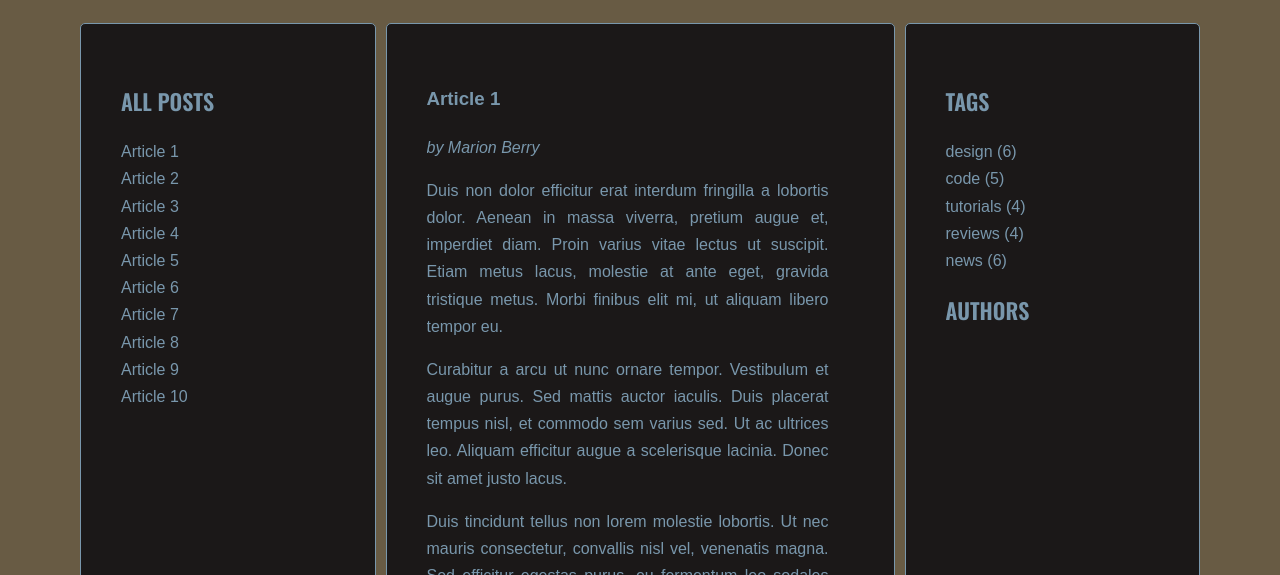
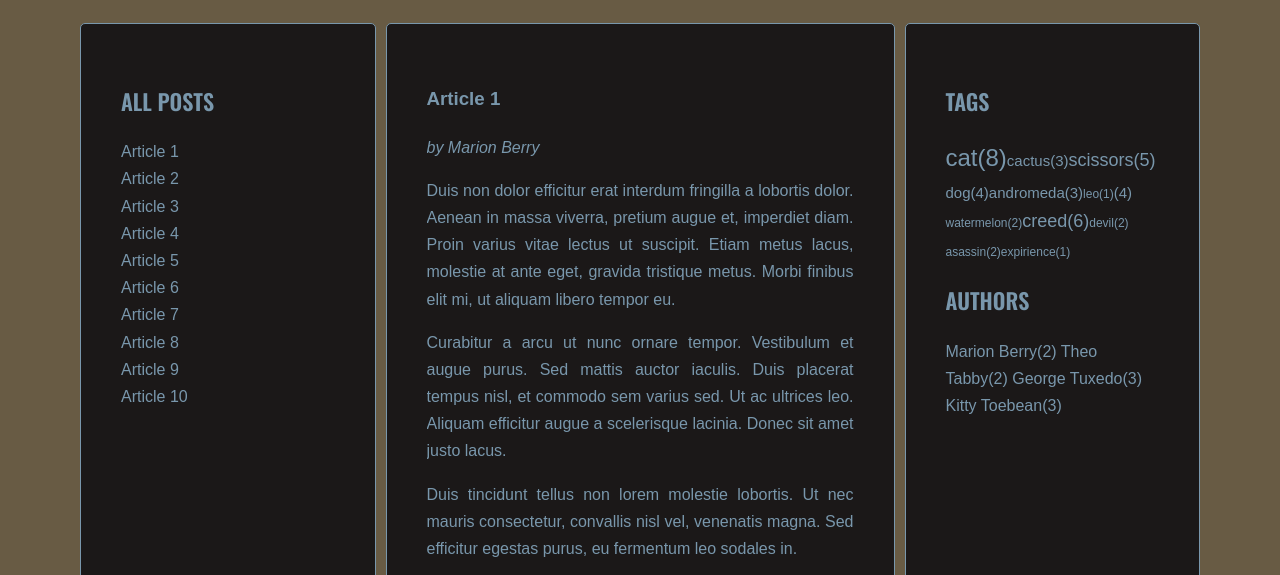
Before and after one commit to N1Anoobis/javascript-blog, a website: page index.html in a window 1280 px wide. Shown: the part 220-795 px from the top of the page. Drawn offline with nearby package versions, Linux system fonts and the light colour scheme.

Commit message:
Add function generate authors improvments

```diff
--- a/index.html
+++ b/index.html
@@ -34,7 +34,7 @@
                   </ul>
                 </div>
               </article>
-              <article class="post" id="article-2" data-tags="cat dog socker thailaan" post-author="by Theo Tabby">
+              <article class="post" id="article-2" data-tags="cat dog" post-author="by Theo Tabby">
                 <h3 class="post-title">Article 2</h3>
                 <p class="post-author"></p>
                 <div class="post-content">
@@ -51,7 +51,7 @@
                   </ul>
                 </div>
               </article>
-              <article class="post" id="article-3" data-tags="cat leo scissors gta " post-author="by George Tuxedo">
+              <article class="post" id="article-3" data-tags="cat andromeda leo scissors  " post-author="by George Tuxedo">
                 <h3 class="post-title">Article 3</h3>
                 <p class="post-author"></p>
                 <div class="post-content">
@@ -67,7 +67,7 @@
                   </ul>
                 </div>
               </article>
-              <article class="post" id="article-4" data-tags="delphin watermelon bazooka scissors" post-author="by Kitty Toebean">
+              <article class="post" id="article-4" data-tags="watermelon creed scissors" post-author="by Kitty Toebean">
                 <h3 class="post-title">Article 4</h3>
                 <p class="post-author"></p>
                 <div class="post-content">
@@ -101,7 +101,7 @@
                   </ul>
                 </div>
               </article>
-              <article class="post" id="article-6" data-tags="cat asassin creed testimony scissors" post-author="by George Tuxedo">
+              <article class="post" id="article-6" data-tags="cat asassin creed scissors" post-author="by George Tuxedo">
                 <h3 class="post-title">Article 6</h3>
                 <p class="post-author"></p>
                 <div class="post-content">
@@ -118,7 +118,7 @@
                   </ul>
                 </div>
               </article>
-              <article class="post" id="article-7" data-tags="cat brexit expirience" post-author="by Kitty Toebean">
+              <article class="post" id="article-7" data-tags="cat creed expirience" post-author="by Kitty Toebean">
                 <h3 class="post-title">Article 7</h3>
                 <p class="post-author"></p>
                 <div class="post-content">
@@ -135,7 +135,7 @@
                   </ul>
                 </div>
               </article>
-              <article class="post" id="article-8" data-tags="cat mozart anilan brexit creed" post-author="by Theo Tabby">
+              <article class="post" id="article-8" data-tags="cat creed" post-author="by Theo Tabby">
                 <h3 class="post-title">Article 8</h3>
                 <p class="post-author"></p>
                 <div class="post-content">
@@ -169,7 +169,7 @@
                   </ul>
                 </div>
               </article>
-              <article class="post" id="article-10" data-tags="delphin watermelon dog bazooka scissors" post-author="by George Tuxedo">
+              <article class="post" id="article-10" data-tags=" watermelon dog  creed scissors" post-author="by George Tuxedo">
                 <h3 class="post-title">Article 10</h3>
                 <p class="post-author"></p>
                 <div class="post-content">
@@ -190,11 +190,11 @@
             <aside class="sidebar">
               <h2 class="section-title">Tags</h2>
               <ul class="list tags">
-                <li><a href="#">design</a> <span>(6)</span></li>
+                <!-- <li><a href="#">design</a> <span>(6)</span></li>
                 <li><a href="#">code</a> <span>(5)</span></li>
                 <li><a href="#">tutorials</a> <span>(4)</span></li>
                 <li><a href="#">reviews</a> <span>(4)</span></li>
-                <li><a href="#">news</a> <span>(6)</span></li>
+                <li><a href="#">news</a> <span>(6)</span></li> -->
               </ul>
               <h2 class="section-title">Authors</h2>
               <ul class="list authors">
--- a/js/script.js
+++ b/js/script.js
@@ -33,7 +33,11 @@
     optTitleListSelector = '.titles',
     //select ul contain tags aner article
     optArticleTagsSelector = '.post-tags .list',
-    optArticleAuthorSelector = 'post-author';
+    optArticleAuthorSelector = 'post-author',
+    optAuthorsListSelector = '.authors',
+    optTagsListSelector = '.tags.list',
+    optCloudClassCount = 5,
+    optCloudClassPrefix = 'tag-size-';
 
   function generateTitleLinks(customSelector = '') {
     /* remove contents of titleList */
@@ -71,7 +75,30 @@
   }
   generateTitleLinks();
 
+  function calculateTagsParams(tags) {
+    const params = {
+      max: 0,
+      min: 99999,
+    };
+    for (let tag in tags) {
+      // console.log(tag + ' is used ' + tags[tag] + ' times');
+      params.max = Math.max(tags[tag], params.max);
+      params.min = Math.min(tags[tag], params.min);
+    }
+    return params;
+  }
+
+  function calculateTagClass(count, params) {
+    const normalizedCount = count - params.min;
+    const normalizedMax = params.max - params.min;
+    const percentage = normalizedCount / normalizedMax;
+    const classNumber = Math.floor(percentage * (optCloudClassCount - 1) + 1);
+    return optCloudClassPrefix + classNumber;
+  }
+
   function generateTags() {
+    /* [NEW] create a new variable allTags with an empty object */
+    let allTags = {};
     /* find all articles */
     const articles = document.querySelectorAll(optArticleSelector);
     /* START LOOP: for every article: */
@@ -90,20 +117,48 @@
 
       /* START LOOP: for each tag */
       for (let tag of articleTagsArray) {
-
+        // console.log(tag)
         /* generate HTML of the link */
         const linkHTML = `<li><a href="#tag-${tag}">${tag}</a></li>`;
         /* add generated code to html variable */
         // console.log(linkHTML);
         html = html + ' ' + linkHTML;
-
+        /* [NEW] check if this link is NOT already in allTags */
+        if (!allTags[tag]) {
+          /* [NEW] add tag to allTags object */
+          allTags[tag] = 1;
+        } else {
+          allTags[tag]++;
+        }
         /* END LOOP: for each tag */
       }
       /* insert HTML of all the links into the tags wrapper */
       tagsList.innerHTML = html;
+      // console.log(tagList.innerHTML)
       // console.log(html);
       /* END LOOP: for every article: */
     }
+    /* [NEW] find list of tags in right column */
+    const tagList = document.querySelector('.tags');
+
+    /* [NEW] create variable for all links HTML code */
+    const tagsParams = calculateTagsParams(allTags);
+
+    let allTagsHTML = '';
+
+    /* [NEW] START LOOP: for each tag in allTags: */
+    for (let tag in allTags) {
+      /* [NEW] generate code of a link and add it to allTagsHTML */
+      const tagLinkHTML = calculateTagClass(allTags[tag], tagsParams);
+
+
+      allTagsHTML += `<a href="#tag-${tag}"class="${tagLinkHTML}">${tag}(${ allTags[tag]})</a>`;
+    }
+
+    /* [NEW] END LOOP: for each tag in allTags: */
+
+    /*[NEW] add HTML from allTagsHTML to tagList */
+    tagList.innerHTML = allTagsHTML;
   }
 
   generateTags();
@@ -153,24 +208,42 @@
   addClickListenersToTags();
 
   function generateAuthors() {
-    //array with authors names
+    //object with authors names
+    let allAuthors = {};
     // const authorsArray = ['Kitty Toebean', 'Theo Tabby', 'George Tuxedo', 'Marion Berry'];
     /* find all articles */
     const authors = document.querySelectorAll(optArticleSelector);
     //empty html variable
     let html = '';
-    // my way of puting it in authors
-    ////////////////////
-    // for (const auto of authorsArray) {
 
-    //   let linkAutoHTML = `<a href="#${auto}">${auto}</a>`;
-    //   console.log(auto);
-    //   let placeToPaste = document.querySelector('.authors');
-    //   placeToPaste.innerHTML = placeToPaste.innerHTML + linkAutoHTML;
-    // }
-    ///////////////
     /* START LOOP: for every article: */
     for (let author of authors) {
+      //finding place to paste the authors links
+
+
+      const artAuthor = author.getAttribute('post-author').replace('by', '');
+
+
+      console.log(artAuthor);
+      const linkAutoHTML = `<li><a href="#tag-${artAuthor}">${artAuthor}</a></li>`;
+      /* add generated code to html variable */
+      // console.log(linkHTML);
+      html = html + ' ' + linkAutoHTML;
+      /* [NEW] check if this link is NOT already in allTags */
+      if (!allAuthors[artAuthor]) {
+        /* [NEW] add tag to allTags object */
+        allAuthors[artAuthor] = 1;
+      } else {
+        allAuthors[artAuthor]++;
+      }
+      console.log(allAuthors);
+
+
+
+
+
+
+
       // /* taking atribiutes from html */
       let authorTitle = author.getAttribute(optArticleAuthorSelector);
       //creating variable to create author title
@@ -179,6 +252,20 @@
       author.querySelector('.post-author').innerHTML = linkHTML;
       html = html + linkHTML;
     }
+    let placeToPaste = document.querySelector(optAuthorsListSelector);
+    let allAuthorsHTML = '';
+    for (let auto in allAuthors) {
+      /* [NEW] generate code of a link and add it to allTagsHTML */
+      // const tagLinkHTML = calculateTagClass(allTags[tag], tagsParams);
+
+
+      allAuthorsHTML += `<a href="#by${auto}">${auto}(${ allAuthors[auto]})</a>`;
+    }
+
+    /* [NEW] END LOOP: for each tag in allTags: */
+
+    /*[NEW] add HTML from allTagsHTML to tagList */
+    placeToPaste.innerHTML = allAuthorsHTML;
   }
 
   generateAuthors();
@@ -189,16 +276,21 @@
     /* make new constant named "clickedElement" and give it the value of "this" */
     const clickedElement = this;
     /* get value of clicked  items   */
-    const activeAuthor = clickedElement.textContent;
+    const activeAuthor = clickedElement.getAttribute('href');
+
+    console.log(clickedElement);
     /* procces value to needed result */
-    const activeAuthorRight = activeAuthor.replace('by', '');
+    const activeAuthorRight = activeAuthor.replace('#by', '');
     //pas argument to allow filter odf articles by author
     generateTitleLinks('[post-author="by' + activeAuthorRight + '"]');
   }
 
   function addClickListenersToAuthors() {
 
-    const activeAuthors = document.querySelectorAll('.post-author');
+
+    const activeAuthors = document.querySelectorAll('a[href^="#by"]');
+    console.log(activeAuthors.textContent);
+    // const activeAuthors = document.querySelectorAll('.post-author');
 
     for (let author of activeAuthors) {
 
--- a/sass/style.scss
+++ b/sass/style.scss
@@ -65,6 +65,12 @@ a {
 
 .sidebar {
   flex: 1 0 0;
+
+  .tags {
+    a {
+      // display: inline-block;
+    }
+  }
 }
 
 .posts {
@@ -125,7 +131,7 @@ a {
   position: absolute;
   opacity: 0;
   text-align: justify;
-  padding-right: 25px;
+  // padding-right: 25px;
   overflow: hidden;
   // margin: auto;
 
@@ -136,7 +142,7 @@ a {
     color: $color-dark;
     opacity: 1;
     text-align: justify;
-    padding-right: 25px;
+    // padding-right: 25px;
     z-index: 1;
   }
 }
@@ -152,6 +158,31 @@ a {
     margin: 0 10px 0 0;
   }
 }
+ul .list, .tags{
+
+  a {
+    display: inline-block;
+
+  };
+
+}
+.tag-size-1 {font-size: 12px;}
+
+.tag-size-2 {font-size: 15px;}
+
+.tag-size-3 {font-size: 18px;}
+
+.tag-size-4 {font-size: 22px;}
+
+.tag-size-5 {font-size: 24px;}
+
+
+
+
+
+
+
+
 
 /* mediaquery */
 
```
Also changed, not shown: css/style.css, sass/style.css, 2 other files.
